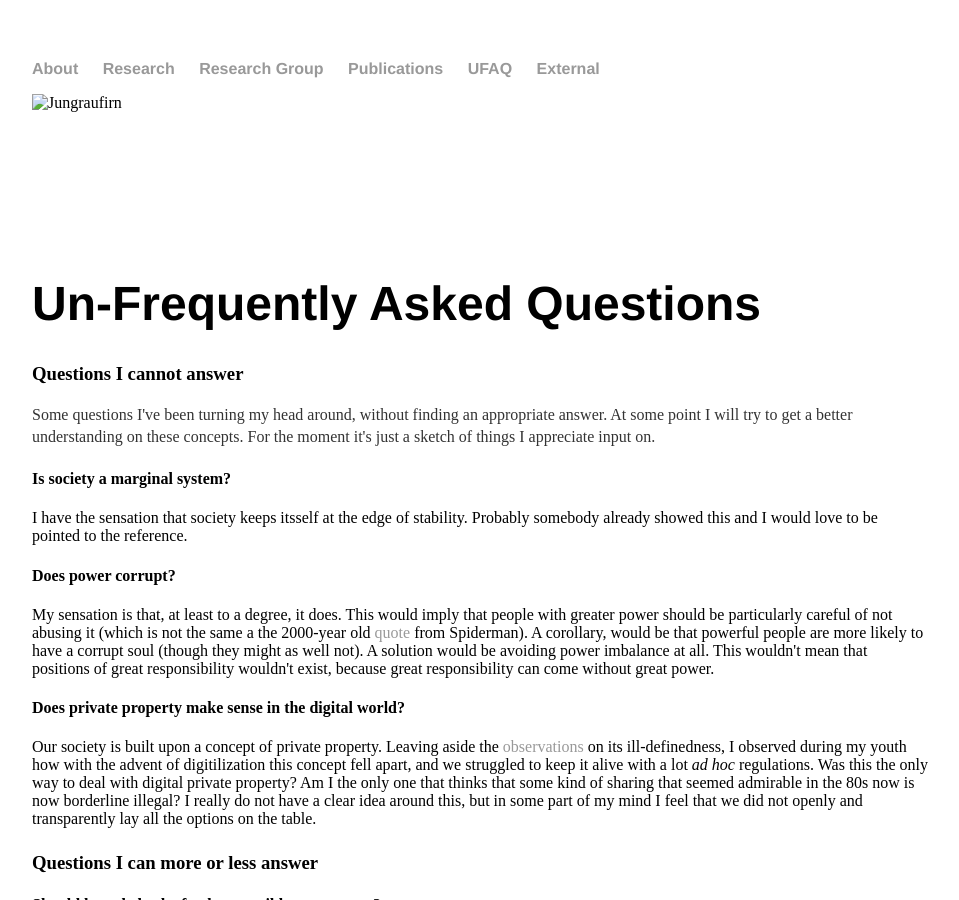
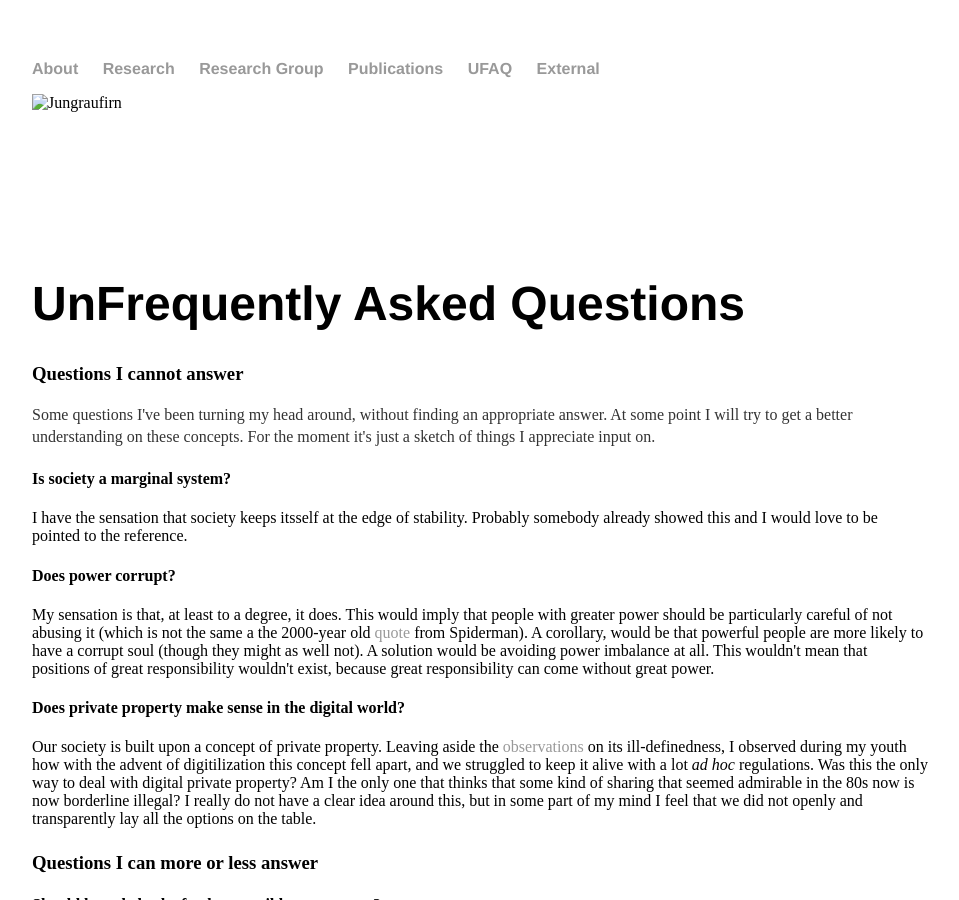
Before and after one commit to mbaityje/mbaityje.github.io, a Jekyll site: the page built from ufaq/index.html, in a window 1280 px wide and 900 px high. Shown: the whole window, without its empty margins (160-1119 px from the left). Built offline with Jekyll 4.4.1, drawn with Linux system fonts in a browser that asks for light colours.

Commit message:
Content changes

```diff
--- a/ufaq/index.html
+++ b/ufaq/index.html
@@ -4,7 +4,7 @@ title: UFAQ
 ---
 
 <div class="blurb">
-	<h1> Un-Frequently Asked Questions </h1>
+	<h1> UnFrequently Asked Questions </h1>
 	<h3> Questions I cannot answer</h3>
 	<p class="content">
 	  Some questions I've been turning my head around, without finding an appropriate answer.
```
